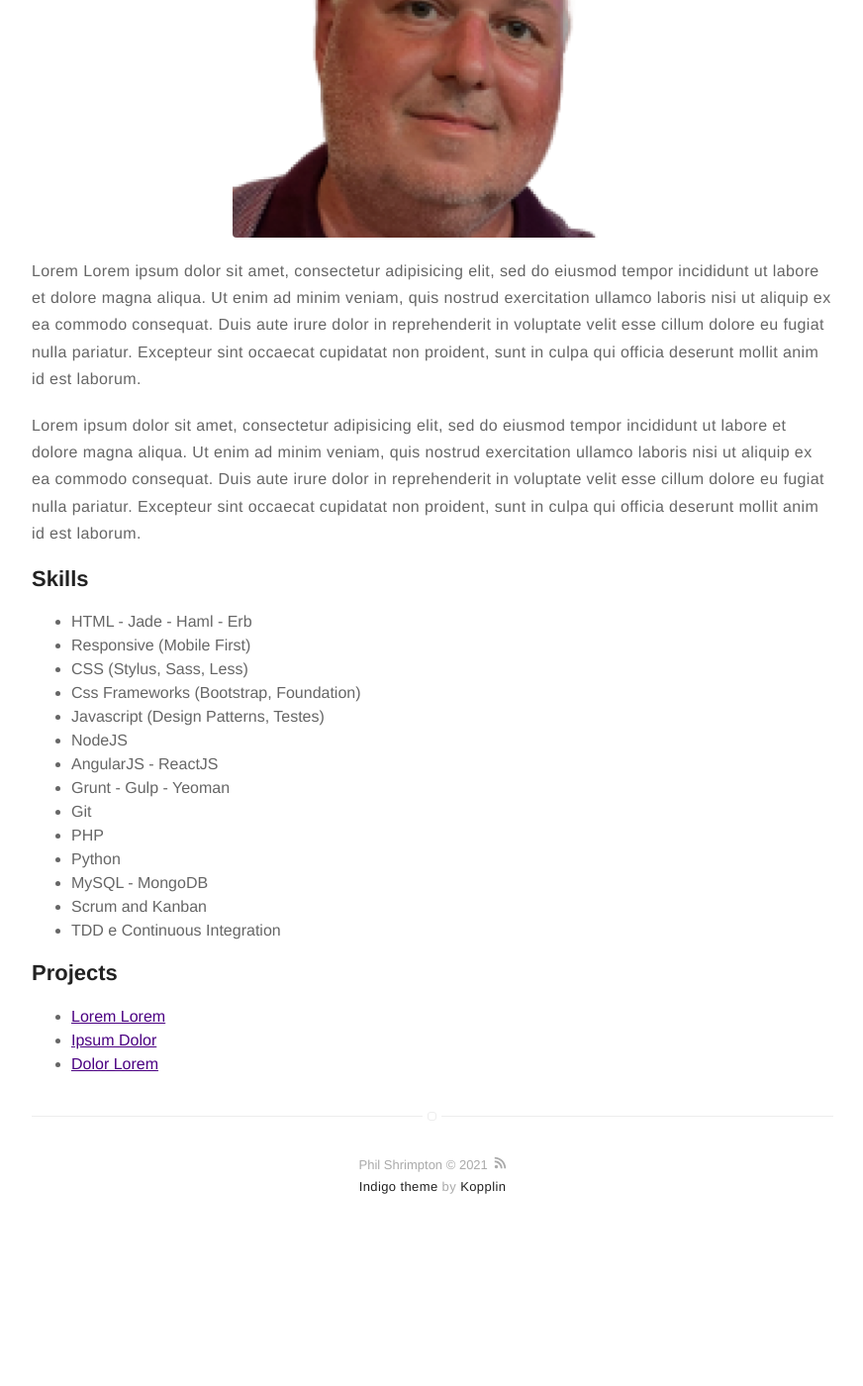
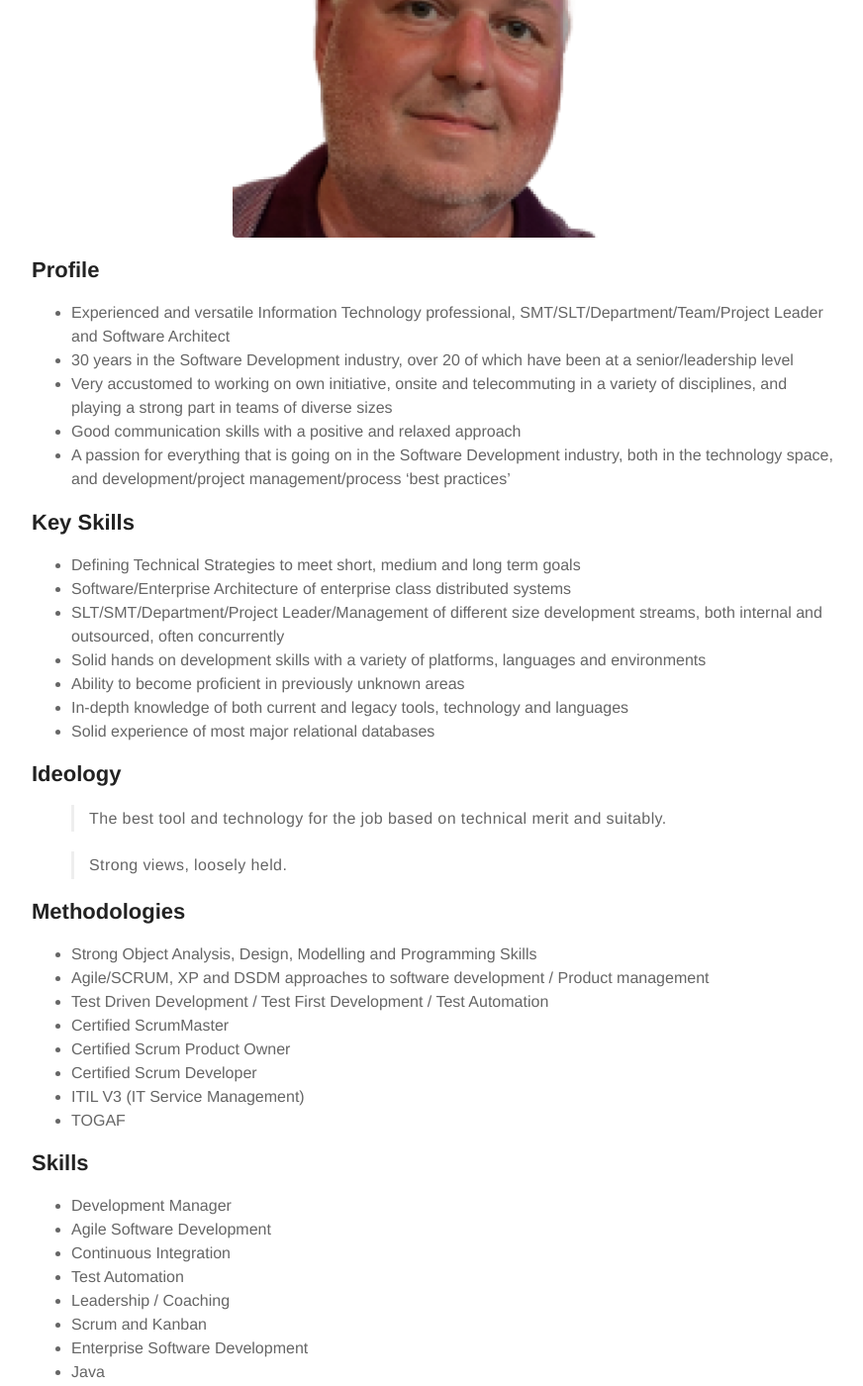
Before and after one commit to pshrimpton/pshrimpton.github.io, a Jekyll site: the page built from about.md, in a window 1280 px wide and 1400 px high, scrolled down 290 px. Shown: the whole window at 99% size, without its empty margins (203-1075 px from the left). Built offline with Jekyll 4.4.1, drawn with Linux system fonts in a browser that asks for light colours; before the commit the page ends 1560 px from its top, so only the background shows below that; some of the changed text lies outside the part shown.

Commit message:
About Page
Signed-off-by: Phil Shrimpton <phil@shrimpton.co.uk>

```diff
--- a/about.md
+++ b/about.md
@@ -4,43 +4,66 @@ layout: page
 ---
 ![Profile Image]({% if site.external-image %}{{ site.picture }}{% else %}{{ site.url }}/{{ site.picture }}{% endif %})
 
-<p>Lorem Lorem ipsum dolor sit amet, consectetur adipisicing elit, sed do eiusmod
-tempor incididunt ut labore et dolore magna aliqua. Ut enim ad minim veniam,
-quis nostrud exercitation ullamco laboris nisi ut aliquip ex ea commodo
-consequat. Duis aute irure dolor in reprehenderit in voluptate velit esse
-cillum dolore eu fugiat nulla pariatur. Excepteur sint occaecat cupidatat non
-proident, sunt in culpa qui officia deserunt mollit anim id est laborum.</p>
+<h2>Profile</h2>
 
-<p>Lorem ipsum dolor sit amet, consectetur adipisicing elit, sed do eiusmod
-tempor incididunt ut labore et dolore magna aliqua. Ut enim ad minim veniam,
-quis nostrud exercitation ullamco laboris nisi ut aliquip ex ea commodo
-consequat. Duis aute irure dolor in reprehenderit in voluptate velit esse
-cillum dolore eu fugiat nulla pariatur. Excepteur sint occaecat cupidatat non
-proident, sunt in culpa qui officia deserunt mollit anim id est laborum.</p>
+<ul class="skill-list">
+	<li>Experienced and versatile Information Technology professional, SMT/SLT/Department/Team/Project Leader and Software Architect</li>
+	<li>30 years in the Software Development industry, over 20 of which have been at a senior/leadership level</li>
+	<li>Very accustomed to working on own initiative, onsite and telecommuting in a variety of disciplines, and playing a strong part in teams of diverse sizes</li>
+	<li>Good communication skills with a positive and relaxed approach</li>
+	<li>A passion for everything that is going on in the Software Development industry, both in the technology space, and development/project management/process ‘best practices’</li>
+</ul>
+
+<h2>Key Skills</h2>
+
+<ul class="skill-list">
+    <li>Defining Technical Strategies to meet short, medium and long term goals</li>
+	<li>Software/Enterprise Architecture of enterprise class distributed systems</li>
+	<li>SLT/SMT/Department/Project Leader/Management of different size development streams, both internal and outsourced, often concurrently</li>
+    <li>Solid hands on development skills with a variety of platforms, languages and environments</li>
+    <li>Ability to become proficient in previously unknown areas</li>
+    <li>In-depth knowledge of both current and legacy tools, technology and languages</li>
+    <li>Solid experience of most major relational databases</li>
+</ul>
+
+
+<h2>Ideology</h2>
+
+> The best tool and technology for the job based on technical merit and suitably.
+
+> Strong views, loosely held.
+
+<h2>Methodologies</h2>
+
+<ul class="skill-list">
+    <li>Strong Object Analysis, Design, Modelling and Programming Skills</li>
+    <li>Agile/SCRUM, XP and DSDM approaches to software development / Product management</li>
+    <li>Test Driven Development / Test First Development / Test Automation</li>
+    <li>Certified ScrumMaster</li>
+    <li>Certified Scrum Product Owner</li>
+    <li>Certified Scrum Developer</li>
+    <li>ITIL V3  (IT Service Management)</li>
+    <li>TOGAF</li>
+</ul>
+
 
 <h2>Skills</h2>
 
 <ul class="skill-list">
-	<li>HTML - Jade - Haml - Erb</li>
-	<li>Responsive (Mobile First)</li>
-	<li>CSS (Stylus, Sass, Less)</li>
-	<li>Css Frameworks (Bootstrap, Foundation)</li>
-	<li>Javascript (Design Patterns, Testes)</li>
-	<li>NodeJS</li>
-	<li>AngularJS - ReactJS</li>
-	<li>Grunt - Gulp - Yeoman</li>
+	<li>Development Manager</li>
+	<li>Agile Software Development</li>
+	<li>Continuous Integration</li>
+	<li>Test Automation</li>
+	<li>Leadership / Coaching</li>
+	<li>Scrum and Kanban</li>
+	<li>Enterprise Software Development</li>
+	<li>Java</li>
+	<li>JavaScript</li>
 	<li>Git</li>
-	<li>PHP</li>
-	<li>Python</li>
-	<li>MySQL - MongoDB</li>
-	<li>Scrum and Kanban</li>
-	<li>TDD e Continuous Integration</li>
+	<li>Groovy</li>
+	<li>Scala</li>
+	<li>MongoDB</li>
+	<li>Oracle</li>
+	<li>Linux</li>
+	<li>MacOS</li>
 </ul>
-
-<h2>Projects</h2>
-
-<ul>
-	<li><a href="https://github.com/">Lorem Lorem</a></li>
-	<li><a href="https://github.com/">Ipsum Dolor</a></li>
-	<li><a href="https://github.com/">Dolor Lorem</a></li>
-</ul>
```
